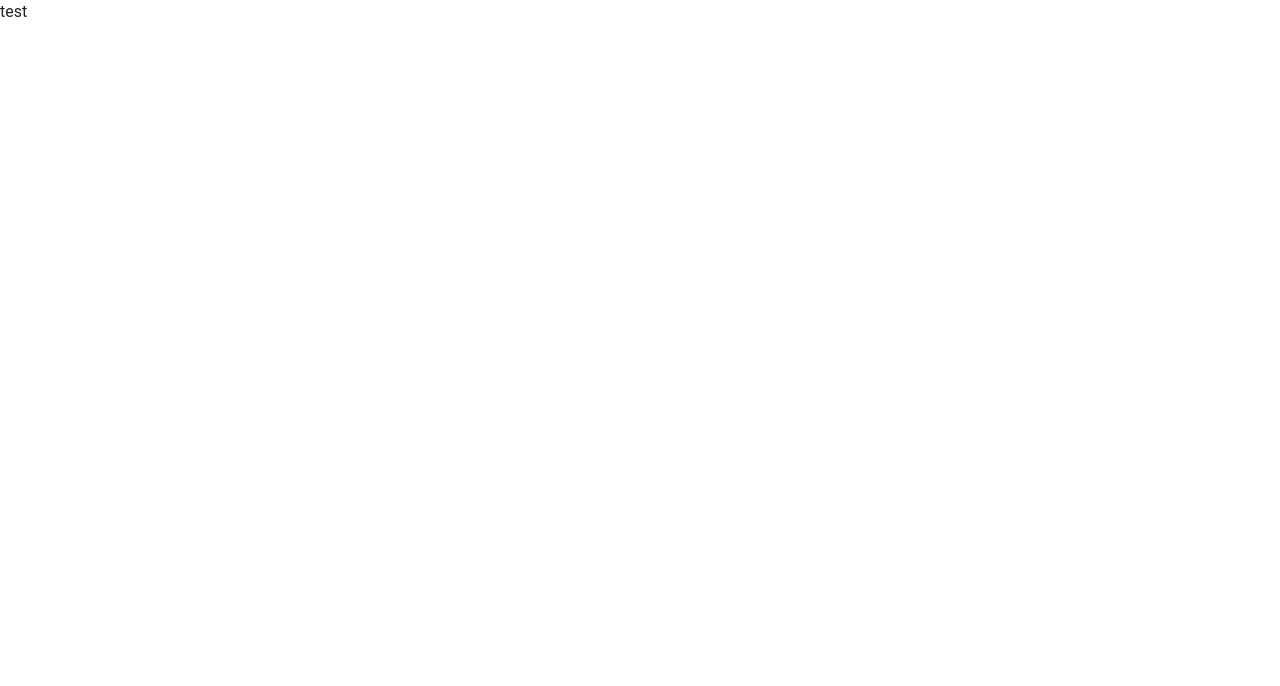
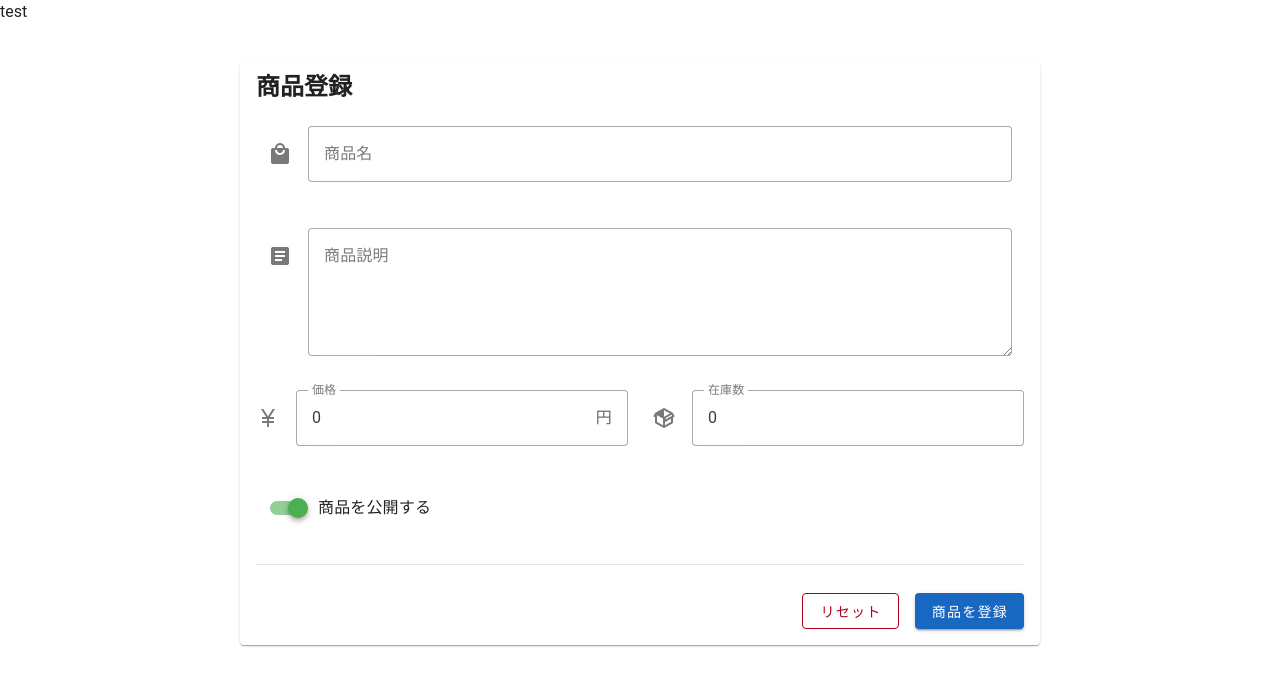
Before and after one commit to NKMAK/EC-Rails-Vue-practise, a Nuxt app in the folder frontend/: page /product-regist in a window 1280 px wide. Before the commit this address had no page. Shown: the top 686 px of the page. Built offline with nearby package versions, Linux system fonts and the light colour scheme.

Commit message:
商品登録ページのフォーム（画像以外）

```diff
--- /dev/null
+++ b/frontend/pages/product-regist/_function/validationRules.ts
@@ -0,0 +1,7 @@
+export const validationRules = {
+  required: (value: any) => !!value || "必須項目です",
+  price: (value: number) =>
+    value > 0 || "価格は0より大きい値を入力してください",
+  stockQuantity: (value: number) =>
+    value >= 0 || "在庫数は0以上を入力してください",
+};
--- /dev/null
+++ b/frontend/pages/product-regist/index.vue
@@ -0,0 +1,113 @@
+<script setup lang="ts">
+import { ref } from "vue";
+import { validationRules } from "./_function/validationRules";
+import type { ProductData } from "../../model/model";
+import { registProduct } from "~/service/product/registProduct";
+
+const product = ref<ProductData>({
+  title: "",
+  description: "",
+  price: 0,
+  stock_quantity: 0,
+  active: true,
+});
+
+const submitForm = () => {
+  registProduct(product.value);
+};
+
+const resetForm = () => {
+  product.value = {
+    title: "",
+    description: "",
+    price: 0,
+    stock_quantity: 0,
+    active: true,
+  };
+};
+</script>
+
+<template>
+  <v-container>
+    <v-card class="mx-auto mt-5" max-width="800">
+      <v-card-title class="text-h5 font-weight-bold"> 商品登録 </v-card-title>
+
+      <v-card-text>
+        <v-form @submit.prevent="submitForm">
+          <v-col cols="12">
+            <v-text-field
+              v-model="product.title"
+              label="商品名"
+              :rules="[validationRules.required]"
+              variant="outlined"
+              prepend-icon="mdi-shopping"
+            ></v-text-field>
+          </v-col>
+
+          <v-col cols="12">
+            <v-textarea
+              v-model="product.description"
+              label="商品説明"
+              variant="outlined"
+              rows="4"
+              prepend-icon="mdi-text-box"
+            ></v-textarea>
+          </v-col>
+          <v-row>
+            <v-col cols="12" md="6">
+              <v-text-field
+                v-model.number="product.price"
+                label="価格"
+                type="number"
+                :rules="[validationRules.required, validationRules.price]"
+                variant="outlined"
+                prepend-icon="mdi-currency-jpy"
+                suffix="円"
+              ></v-text-field>
+            </v-col>
+
+            <v-col cols="12" md="6">
+              <v-text-field
+                v-model.number="product.stock_quantity"
+                label="在庫数"
+                type="number"
+                :rules="[
+                  validationRules.required,
+                  validationRules.stockQuantity,
+                ]"
+                variant="outlined"
+                prepend-icon="mdi-package-variant"
+              ></v-text-field>
+            </v-col>
+          </v-row>
+          <v-col cols="12">
+            <v-switch
+              v-model="product.active"
+              label="商品を公開する"
+              color="success"
+              hide-details
+            ></v-switch>
+          </v-col>
+
+          <v-divider class="my-4"></v-divider>
+
+          <v-row class="mt-2">
+            <v-col class="d-flex justify-end">
+              <v-btn
+                color="error"
+                variant="outlined"
+                class="me-4"
+                @click="resetForm"
+              >
+                リセット
+              </v-btn>
+              <v-btn color="primary" type="submit" variant="elevated">
+                商品を登録
+              </v-btn>
+            </v-col>
+          </v-row>
+        </v-form>
+      </v-card-text>
+    </v-card>
+  </v-container>
+</template>
```
